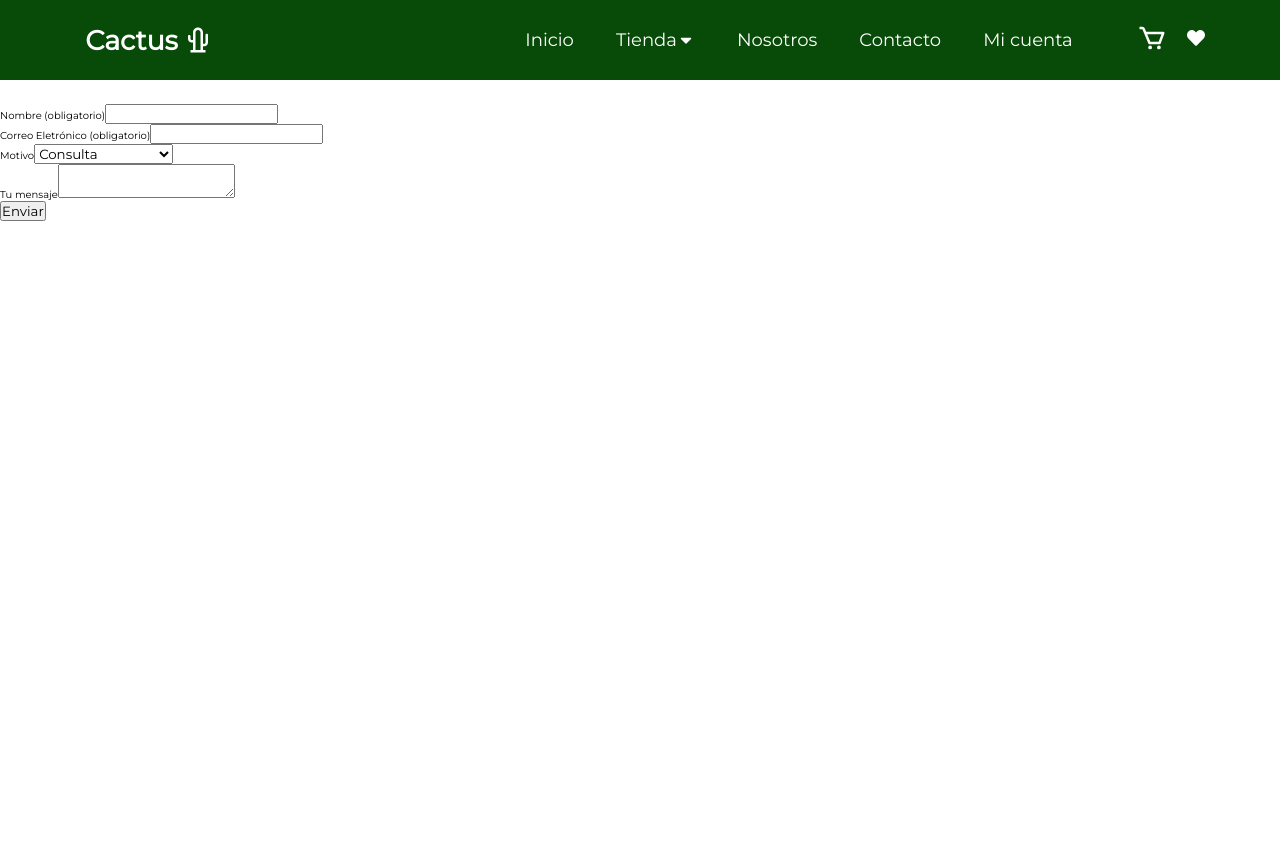
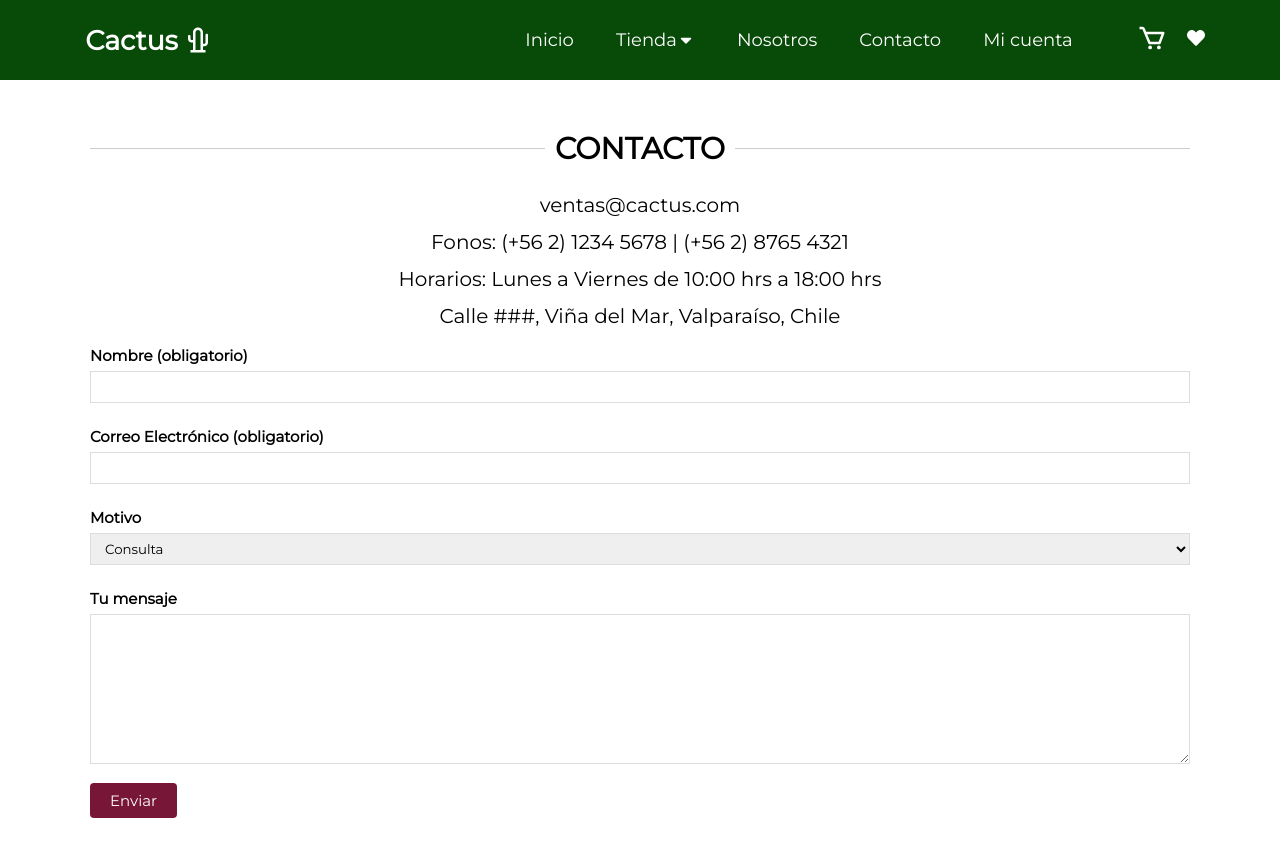
Before and after one commit to jvrchs/cactus-react-coderhouse, a React (Create React App) app: page /contacto in a window 1280 px wide. Shown: the top 856 px of the page. Before the commit the page ends 800 px from the top, so only its background shows below. Built offline with nearby package versions, Linux system fonts and the light colour scheme.

Commit message:
Sección Contacto agregada

```diff
--- a/src/components/ItemCount/ItemCount.scss
+++ b/src/components/ItemCount/ItemCount.scss
@@ -63,7 +63,6 @@
         table {
             border-collapse: collapse;
             border: solid #000 1px;
-            border-radius: 20px;
             width: 100%;
             height: 100%;
             td {
@@ -71,6 +70,10 @@
                 text-align: center;
                 &.minus-plus {
                     width: 30%;
+                    .counter-btn:active{
+                        //background-color: var(--color-secondary);
+                        background-color: grey;
+                    }
                 }
                 &.added-items {
                     background-color: #fff;
--- a/src/components/Pages/Contact/Contact.js
+++ b/src/components/Pages/Contact/Contact.js
@@ -1,12 +1,31 @@
-import React from 'react'
-import ContactForm from './ContactForm/ContactForm'
+import React from 'react';
+import ContactForm from './ContactForm/ContactForm';
+import './Contact.scss';
 
 const Contact = () => {
     return (
-        <div>
-            <h1>CONTACTO</h1>
-            <ContactForm/>
-        </div>
+        <section className="contact-section section-box">
+            <div className="contact-container section-container-box">
+                <div className="section-title">
+                    <span></span>
+                    <h1>CONTACTO</h1>
+                    <span></span>
+                </div>
+                <br/>
+                <br/>
+                <div className="contact-info">
+                    <p>ventas@cactus.com</p>
+                    <br/>
+                    <p>Fonos: (+56 2) 1234 5678 | (+56 2) 8765 4321</p>
+                    <br/>
+                    <p>Horarios: Lunes a Viernes de 10:00 hrs a 18:00 hrs</p>
+                    <br/>
+                    <p>Calle ###, Viña del Mar, Valparaíso, Chile</p>
+                </div>
+                <br/>
+                <ContactForm/>
+            </div>
+        </section>
     )
 }
 
--- /dev/null
+++ b/src/components/Pages/Contact/Contact.scss
@@ -0,0 +1,14 @@
+@import '../../../design-tokens/_scss-variables';
+
+.contact-section {
+    .contact-container {
+        display: flex;
+        flex-direction: column;
+        align-content: center;
+        .contact-info {
+            display: flex;
+            flex-direction: column;
+            align-items: center;
+        }
+    }
+}
--- a/src/components/Pages/Contact/ContactForm/ContactForm.js
+++ b/src/components/Pages/Contact/ContactForm/ContactForm.js
@@ -1,6 +1,7 @@
 import React, {useState} from 'react';
 import ContactFormInputs from './ContactFormInputs';
 import ContactFormSuccess from './ContactFormSuccess';
+import './ContactForm.scss'
 
 const ContactForm = () => {
 
@@ -11,7 +12,7 @@ const ContactForm = () => {
     }
 
     return (
-        <div style={{marginTop: '8rem'}}>
+        <div>
             {!isSubmitted ? <ContactFormInputs submitForm={submitForm}/> : <ContactFormSuccess/> }
         </div>
     )
--- /dev/null
+++ b/src/components/Pages/Contact/ContactForm/ContactForm.scss
@@ -0,0 +1,37 @@
+@import "../../../../design-tokens/_scss-variables.scss";
+@import "../../../../design-tokens/css-variables.scss";
+
+.form-wrapper {
+    width: 100%;
+    font-size: 1.5rem;
+    .contact-form {
+        width: 100%;
+        margin: auto;
+        .form-inputs {
+            display: flex;
+            flex-direction: column;
+            .form-label {
+                font-weight: bold;
+                line-height: 2em;
+            }
+            .form-input {
+                height: 32px;
+                border: 1px #ddd solid;
+                padding: 0 1rem;
+                &.form-textarea {
+                    height: 150px;
+                    padding: 1rem;
+                }
+                &:focus{
+                    outline: none;
+                    box-shadow: 0 0 5px #ccc;
+                }
+            }
+            .contact-form-error {
+                font-size: 0.9em;
+                color: red;
+                line-height: 2em;
+            }
+        }
+    }
+}
--- a/src/components/Pages/Contact/ContactForm/ContactFormInputs.js
+++ b/src/components/Pages/Contact/ContactForm/ContactFormInputs.js
@@ -1,4 +1,5 @@
 import React from 'react';
+import Button from '../../../Button/Button';
 import useForm from './useForm';
 import validate from './validateForm';
 
@@ -13,34 +14,38 @@ const ContactFormInputs = ({submitForm}) => {
                         Nombre (obligatorio)
                     </label>
                     <input type="text" name="name" value={values.name} onChange={handleChange} className="form-input"/>
-                    {errors.name && <p>{errors.name}</p>}
+                    {errors.name && <p className="contact-form-error">{errors.name}</p>}
                 </div>
+                <br/>
                 <div className="form-inputs">
                     <label htmlFor="email" className="form-label">
-                        Correo Eletrónico (obligatorio)
+                        Correo Electrónico (obligatorio)
                     </label>
                     <input type="email" name="email" value={values.email} onChange={handleChange} className="form-input"/>
-                    {errors.email && <p>{errors.email}</p>}
+                    {errors.email && <p className="contact-form-error">{errors.email}</p>}
                 </div>
+                <br/>
                 <div className="form-inputs">
                     <label htmlFor="reason" className="form-label">
                         Motivo
                     </label>
-                    <select name="reason" value={values.reason} onChange={handleChange}>
+                    <select name="reason" value={values.reason} onChange={handleChange} className="form-input">
                         <option value="query">Consulta</option>
                         <option value="order-state">Estado de pedido</option>
                         <option value="claim">Reclamo</option>
                     </select>
                 </div>
+                <br/>
                 <div className="form-inputs">
                     <label htmlFor="message" className="form-label">
                         Tu mensaje
                     </label>
-                    <textarea name="message" value={values.message} onChange={handleChange} className="form-textarea"/>
+                    <textarea name="message" value={values.message} onChange={handleChange} className="form-textarea form-input"/>
                 </div>
-                <button type="submit" className="form-input-btn">
+                <br/>
+                <Button type="submit" className="form-input-btn">
                     Enviar
-                </button>
+                </Button>
             </form>
         </div>
     )
--- a/src/design-tokens/_scss-variables.scss
+++ b/src/design-tokens/_scss-variables.scss
@@ -1,3 +1,5 @@
+$h1-title-size: 3rem;
+
 $mobile-h2-size: 2rem;
 $mobile-h3-size: 1.5rem;
 
@@ -6,6 +8,7 @@ $h2-title-size: 3rem;
 $color-white: #fff;
 
 $body-margin: 0 10rem;
+$section-margin-top: 8rem;
 $body-padding: 0 5rem;
 
 $body-margin-mobile: 0 3rem;
--- a/src/index.scss
+++ b/src/index.scss
@@ -32,7 +32,36 @@ p {
 }
 
 .section-title {
-  font-size: $h2-title-size;
+  font-size: $h1-title-size;
+  width: 100%;
+  display: flex;
+  justify-content: space-between;
+  align-items: center;
+  span {
+    width: 100%;
+    height: 1px;
+    background-color: #000;
+    opacity: 0.2;
+    &:nth-child(1) {
+      margin-right: 1rem;
+    }
+    &:nth-child(3) {
+      margin-left: 1rem;
+    }
+  }
+  h1 {
+      font-size: 1em;
+    }
+}
+
+
+.section-box {
+  margin-top: $section-margin-top;
+  padding: 0 4rem;
+}
+
+.section-container-box {
+  padding: 5rem;
 }
 
 @media screen and (max-width: 600px) {
```
Also changed, not shown: 1 other file (tests, documents, lock files or other folders).
